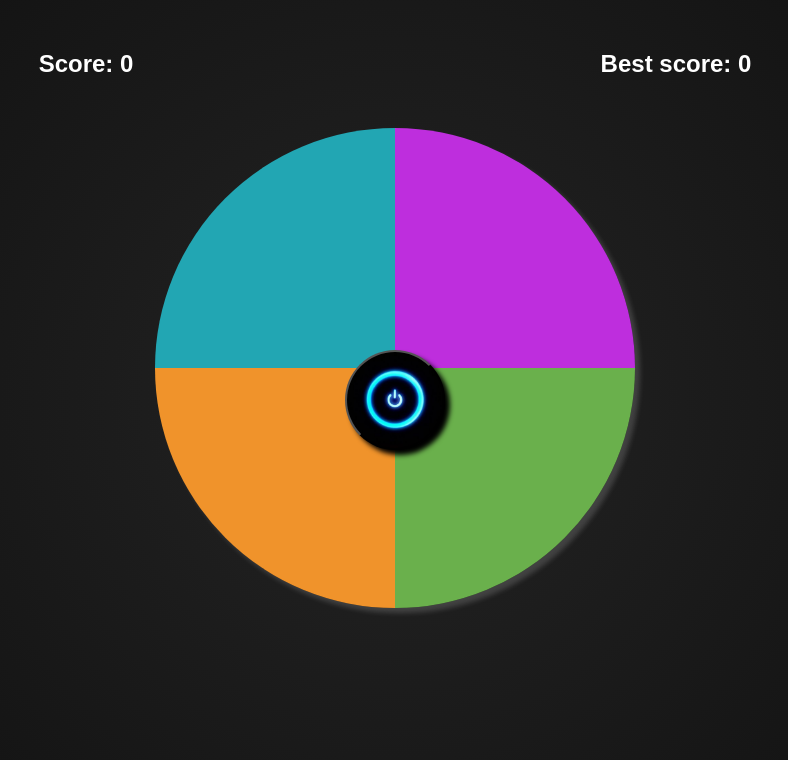
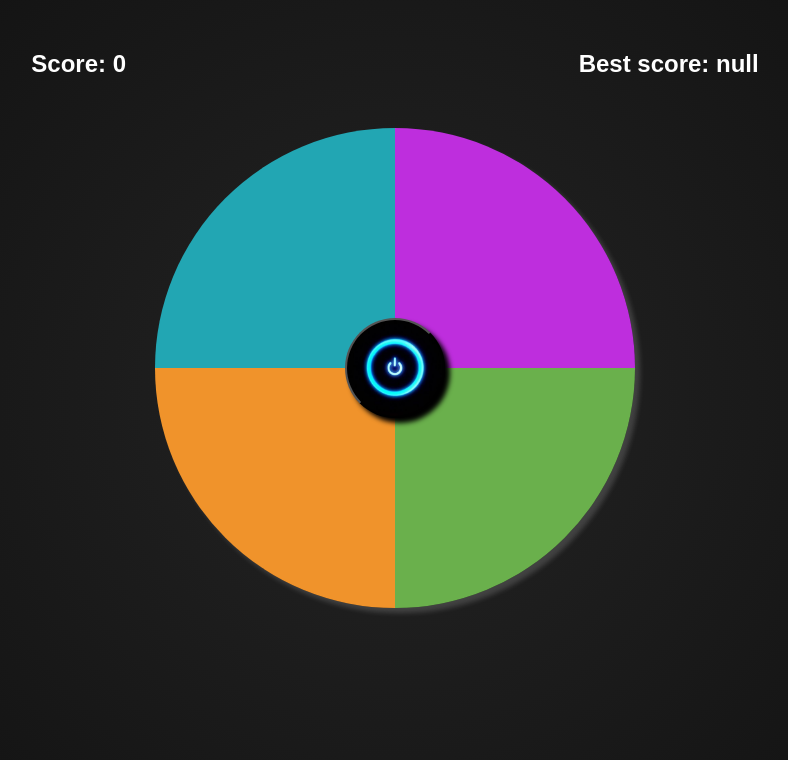
Before and after one commit to lucianomareco/simon-game, a plain HTML site: page index.html in a window 1280 px wide. Shown: the whole page, without its empty margins (245-1033 px from the left). Drawn offline with nearby package versions, Linux system fonts and the light colour scheme.

Commit message:
Style refactored

```diff
--- a/index.html
+++ b/index.html
@@ -11,16 +11,15 @@
         <h2>Score: 0</h2>
       </div>
       <div id="bestScore">
-        <h2>Best score: 0</h2>
       </div>
     </div>
     <div class="gameboard-container">
       <div class="gameboard">
+        <button id="btnStart" class="btn-start" onclick="startGame()"></button>
         <div id="lightBlue" class="color lightBlue left" data-color="lightBlue"></div>
         <div id="red" class="color red right" data-color="red"></div>
         <div id="orange" class="color orange left" data-color="orange"></div>
         <div id="green" class="color green right" data-color="green"></div>
-        <button id="btnStart" class="btn-start" onclick="startGame()"></button>
       </div>
     </div>
   </body>
--- a/script.js
+++ b/script.js
@@ -11,13 +11,13 @@ class Game {
     constructor() {
         this.setMaxScore()
         this.initialize = this.initialize.bind(this)
-        this.initialize()
-        this.generateSequence()
-        setTimeout(this.nextLevel, 500)
+
     }
 
     initialize() {
         this.nextLevel = this.nextLevel.bind(this)
+        this.generateSequence()
+        setTimeout(this.nextLevel, 500)
         this.chooseColor = this.chooseColor.bind(this)
         this.toggleBtnStart()
         this.level = 1
@@ -166,5 +166,11 @@ class Game {
 }
 
 function startGame() {
+    window.game.initialize();
+}
+
+function setWindow() {
     window.game = new Game()
 }
+
+setWindow();
--- a/style.css
+++ b/style.css
@@ -38,6 +38,7 @@ body {
   margin: 0 auto;
   max-height: 60vh;
   max-width: 60vh;
+  position: relative;
 }
 
 .color {
@@ -96,8 +97,10 @@ body {
   background-position: center;
   background-repeat: no-repeat;
   position: absolute;
-  top: calc(50% - 50px);
-  left: calc(50% - 50px);
+  top: 50%;
+  left: 50%;
+  margin-top: -50px;
+  margin-left: -50px;
 }
 
 .hide {
```
